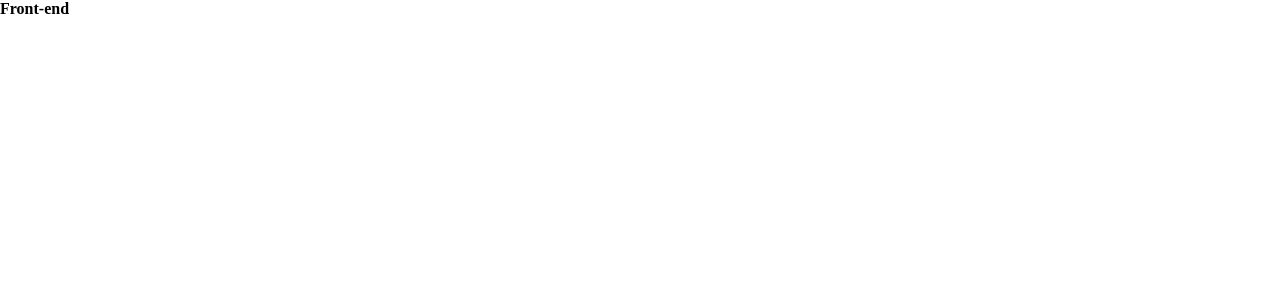
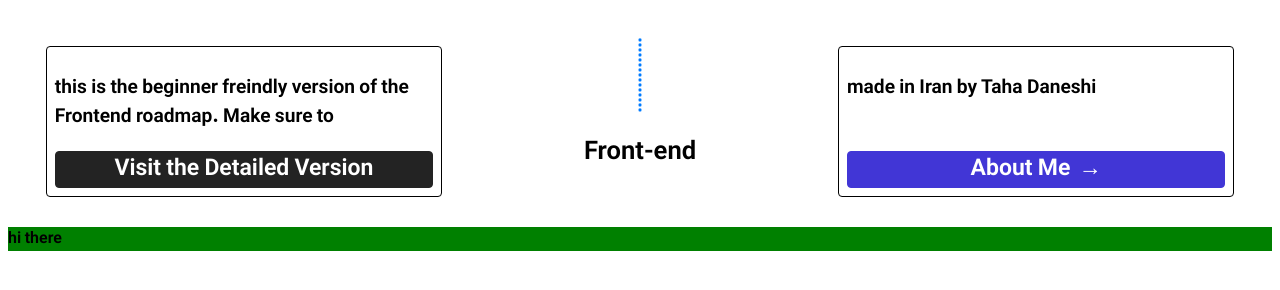
Before and after one commit to TahaDaneshi/Roadmaps, a website: page maps/Frontend Beginner/frontend_beginner.html in a window 1280 px wide. Drawn offline with Linux system fonts and the light colour scheme.

Commit message:
The header section has been completed

```diff
--- a/maps/Frontend Beginner/frontend_beginner.html
+++ b/maps/Frontend Beginner/frontend_beginner.html
@@ -11,13 +11,24 @@
 
 <body>
   <header>
-    <div class="moreInfo"></div>
+    <div class="more-info-box">
+      <p>this is the beginner freindly version of the Frontend roadmap. Make sure to</p>
+      <div class="button detailed-version-button more-info-btn">Visit the Detailed Version</div>
+    </div>
     <div class="title-contaienr">
-      <div class="line-dotted"></div>
+      <div class="line-y-dotted"></div>
       <h1>Front-end</h1>
     </div>
-    <div class="moreInfo"></div>
+    <div class="more-info-box">
+      <p>made in Iran by Taha Daneshi</p>
+      <div id="about-me-button" class="button about-me-button more-info-btn">About Me <span
+          class="arrow-right-larg">&#8594;</span>
+      </div>
+    </div>
   </header>
+  <main>
+    hi there
+  </main>
 </body>
 
 </html>
--- a/maps/Frontend Beginner/frontend_beginnerStyles.css
+++ b/maps/Frontend Beginner/frontend_beginnerStyles.css
@@ -1,3 +1,13 @@
+/* FONTS */
+@font-face {
+  font-family: 'IRANSans';
+  src: url('../../src/Font/IRANSansXFaNum-Bold.ttf') format('truetype');
+  font-weight: bold;
+  font-display: swap;
+};
+
+/* ALL */
+
 * {
     margin: 0;
     padding: 0;
@@ -5,12 +15,93 @@
 }
 
 /* ELEMENTS */
+body {
+  font-family: "IRANSans"; /* main font */
+}
+
+header {
+  display: grid;
+  grid-template-rows: max-content;
+  grid-template-columns: repeat(3, 1fr);
+  margin: 3%;
+}
+
+header div {
+  font-size: xx-small;
+  font-size: 1.5vw;
+}
+
+main {
+  background-color: green;
+}
+
 h1 {
-  font-size: 1rem;
+  font-size: 2vw;
 }
+
 /* ID */
 
 /* CLASS */
+.title-contaienr {
+  display: flex;
+  flex-direction: column;
+  align-items: center;
+  justify-content: end;
+}
+.more-info-box {
+  position: relative;
+  top: 1vh;
+  display: flex;
+  flex-direction: column;
+  justify-content: space-between;
+  border: 1px solid black;
+  border-radius: 4px;
+  padding: 2%;
+}
+.more-info-btn {
+  font-size: 1.8vw;
+  border-width: 1px;
+  color: white;
+}
+.about-me-button {
+  background-color: #4136D6;
+  border-color: #4136D6;
+}
+.detailed-version-button {
+  background-color: #232323;
+  border-color: #232323;
+}
+/* TOOLS */
+.button {
+  /* style for all BUTTON */
+  text-align: center;
+  border-style: solid;
+  border-radius: 4px;
+  cursor: pointer;
+  user-select: none;
+}
+.button:hover {
+  background-color: rgb(58, 199, 255);
+  color: black;
+}
+
+.arrow-right-larg {
+  /* in span */
+  margin-left: 3px;
+}
+
+.line-y-dotted {
+  /* in division */
+  width: 2vw;
+  height: 75%;
+  margin: 0;
+  margin-bottom: 0.5vh;
+  padding-top: 30px;
+  background-image: radial-gradient(circle, #007bff 40%,transparent 60%);
+  background-size: 4px 5px;
+  background-repeat: repeat-y;
+  background-position: center;
+}
 
 /* DARK MODE */
 
```
Also changed, not shown: src/Font/IRANSansXFaNum-Bold.ttf (added).
